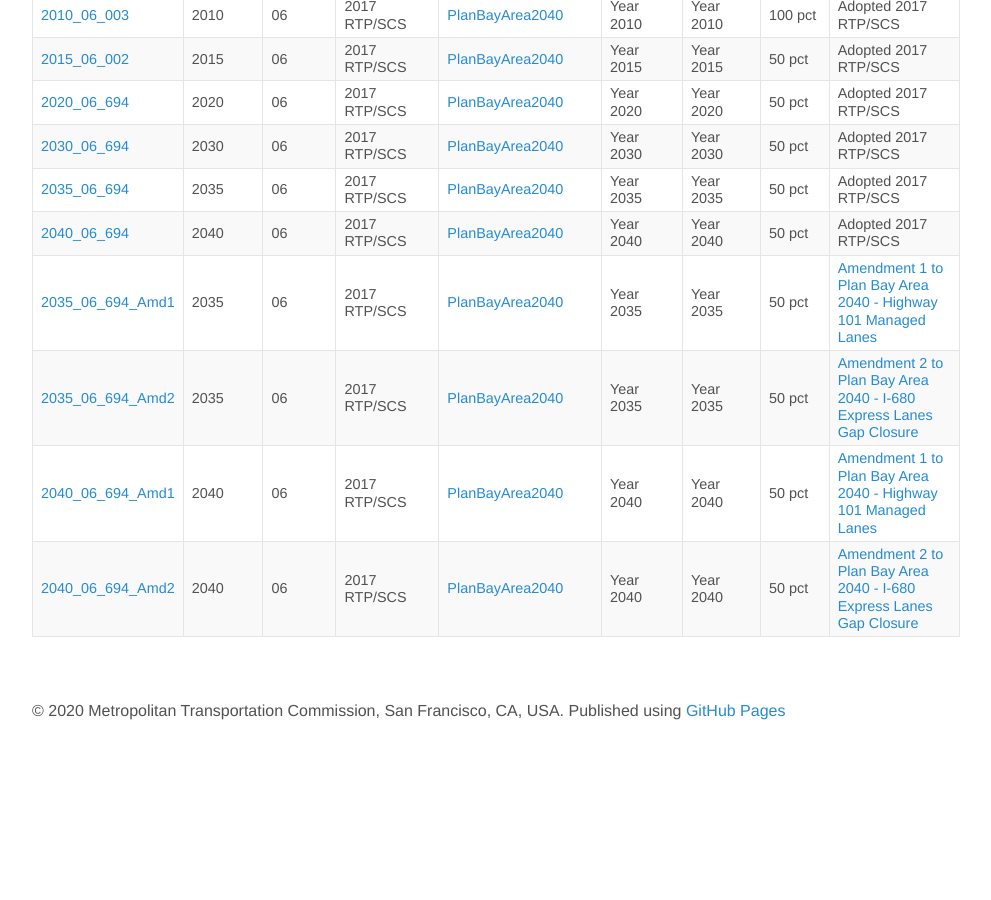
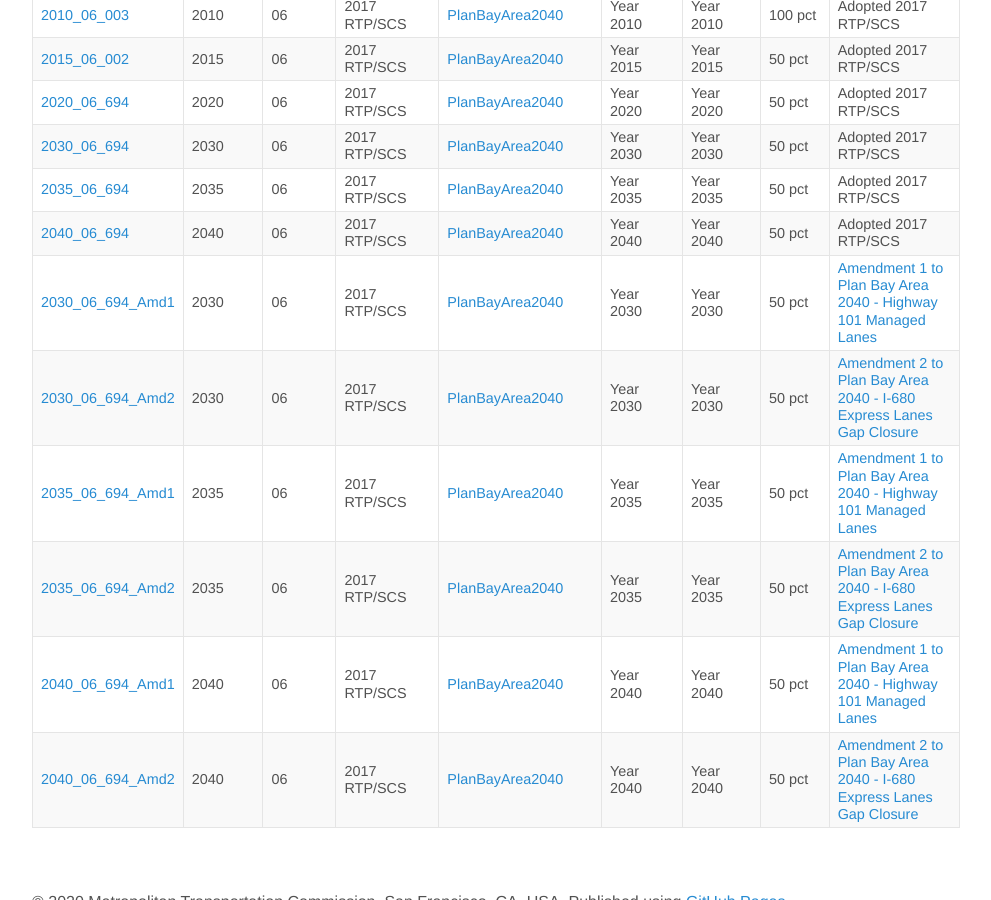
Before and after one commit to BayAreaMetro/modeling-website, a Jekyll site: the page built from data-repository.md, in a window 1280 px wide and 900 px high, scrolled down 1059 px. Shown: the whole window, without its empty margins (144-1135 px from the left). Built offline with Jekyll 4.4.1, drawn with Linux system fonts in a browser that asks for light colours; our own code applies the rules of GitHub Pages for plain Markdown files; before the commit the page ends 1795 px from its top, so only the background shows below that.

Commit message:
Added 2030 data for PBA40 Amendments 1 and 2

```diff
--- a/data-repository.md
+++ b/data-repository.md
@@ -32,6 +32,8 @@
 | [2030_06_694](https://mtcdrive.box.com/v/pba2040-2030-06-694) | 2030 | 06 | 2017 RTP/SCS | [PlanBayArea2040](https://github.com/BayAreaMetro/modeling-website/wiki/PlanBayArea2040) | Year 2030 | Year 2030 | 50 pct | Adopted 2017 RTP/SCS |
 | [2035_06_694](https://mtcdrive.box.com/v/pba2040-2035-06-694) | 2035 | 06 | 2017 RTP/SCS | [PlanBayArea2040](https://github.com/BayAreaMetro/modeling-website/wiki/PlanBayArea2040) | Year 2035 | Year 2035 | 50 pct | Adopted 2017 RTP/SCS |
 | [2040_06_694](https://mtcdrive.box.com/v/pba2040-2040-06-694) | 2040 | 06 | 2017 RTP/SCS | [PlanBayArea2040](https://github.com/BayAreaMetro/modeling-website/wiki/PlanBayArea2040) | Year 2040 | Year 2040 | 50 pct | Adopted 2017 RTP/SCS |
+| [2030_06_694_Amd1](https://mtcdrive.box.com/v/pba2040-2030-06-694-Amd1) | 2030 | 06 | 2017 RTP/SCS | [PlanBayArea2040](https://github.com/BayAreaMetro/modeling-website/wiki/PlanBayArea2040) | Year 2030 | Year 2030 | 50 pct | [Amendment 1 to Plan Bay Area 2040 - Highway 101 Managed Lanes](https://mtc.ca.gov/sites/default/files/PBA%202040%20Amendment_SR-Draf%20Amendment.pdf) |
+| [2030_06_694_Amd2](https://mtcdrive.box.com/v/pba2040-2030-06-694-Amd2) | 2030 | 06 | 2017 RTP/SCS | [PlanBayArea2040](https://github.com/BayAreaMetro/modeling-website/wiki/PlanBayArea2040) | Year 2030 | Year 2030 | 50 pct | [Amendment 2 to Plan Bay Area 2040 - I-680 Express Lanes Gap Closure](https://mtc.ca.gov/sites/default/files/Final%20PBA%202040%20Amendment_I-680%20Amendment.pdf) |
 | [2035_06_694_Amd1](https://mtcdrive.box.com/v/pba2040-2035-06-694-Amd1) | 2035 | 06 | 2017 RTP/SCS | [PlanBayArea2040](https://github.com/BayAreaMetro/modeling-website/wiki/PlanBayArea2040) | Year 2035 | Year 2035 | 50 pct | [Amendment 1 to Plan Bay Area 2040 - Highway 101 Managed Lanes](https://mtc.ca.gov/sites/default/files/PBA%202040%20Amendment_SR-Draf%20Amendment.pdf) |
 | [2035_06_694_Amd2](https://mtcdrive.box.com/v/pba2040-2035-06-694-Amd2) | 2035 | 06 | 2017 RTP/SCS | [PlanBayArea2040](https://github.com/BayAreaMetro/modeling-website/wiki/PlanBayArea2040) | Year 2035 | Year 2035 | 50 pct | [Amendment 2 to Plan Bay Area 2040 - I-680 Express Lanes Gap Closure](https://mtc.ca.gov/sites/default/files/Final%20PBA%202040%20Amendment_I-680%20Amendment.pdf) |
 | [2040_06_694_Amd1](https://mtcdrive.box.com/v/pba2040-2040-06-694-Amd1) | 2040 | 06 | 2017 RTP/SCS | [PlanBayArea2040](https://github.com/BayAreaMetro/modeling-website/wiki/PlanBayArea2040) | Year 2040 | Year 2040 | 50 pct | [Amendment 1 to Plan Bay Area 2040 - Highway 101 Managed Lanes](https://mtc.ca.gov/sites/default/files/PBA%202040%20Amendment_SR-Draf%20Amendment.pdf) |
```
